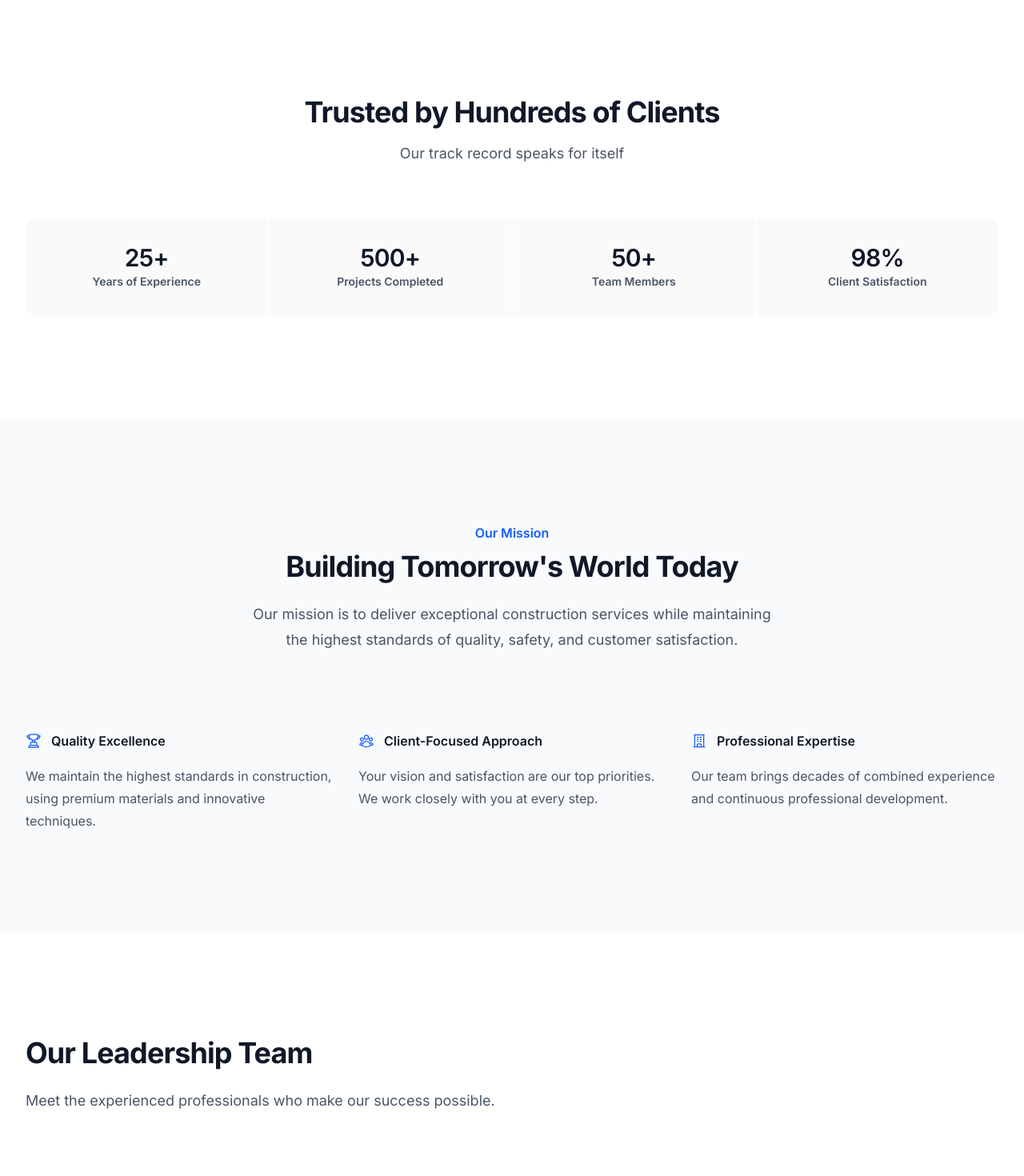
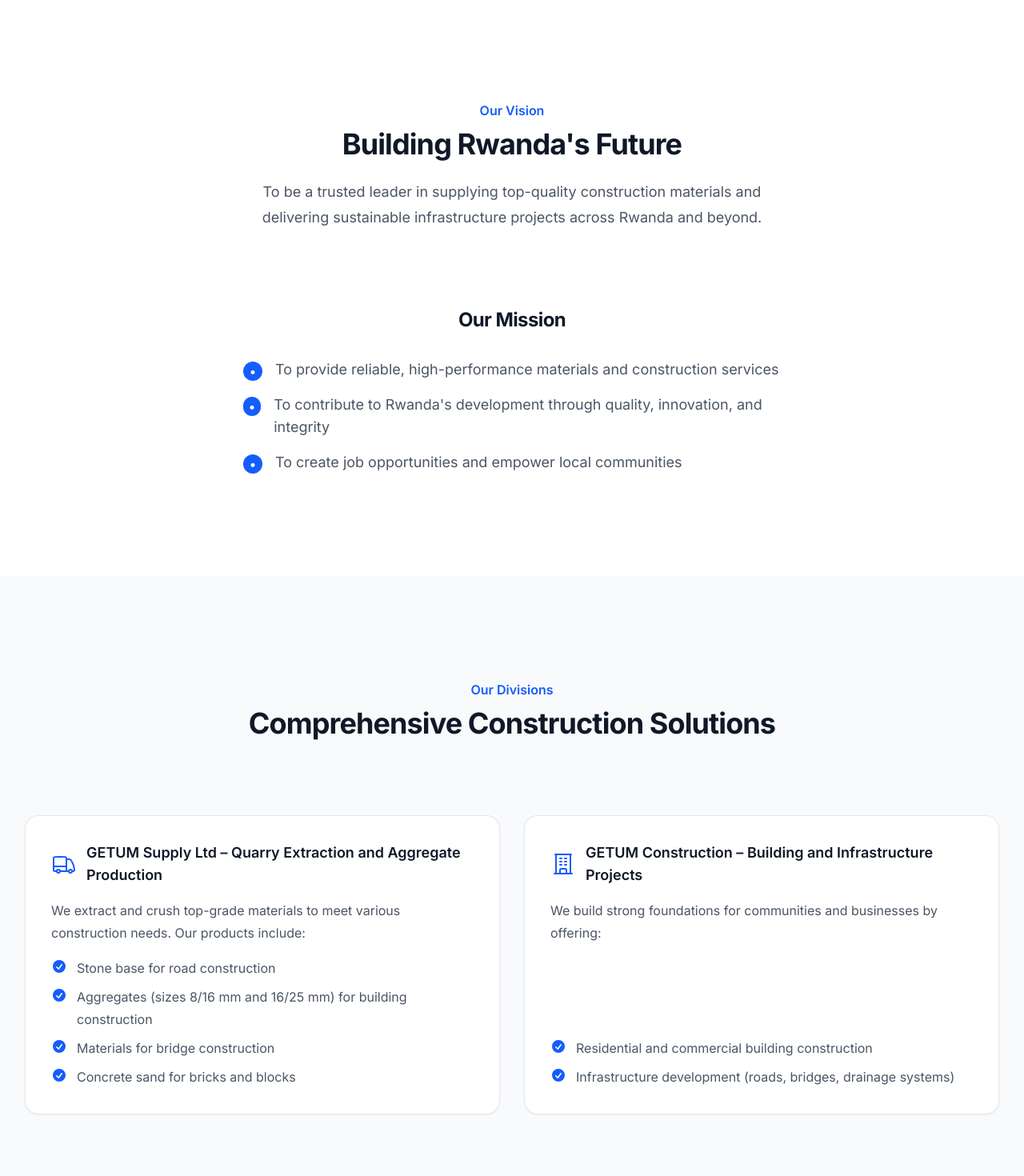
Before and after one commit to mig-Rwa/construction-getum, a Next.js app: page /about in a window 1280 px wide. Shown: the part 560-2030 px from the top of the page at 80% size. Built offline with nearby package versions, Linux system fonts and the light colour scheme.

Commit message:
Update About page with new content and improved layout

```diff
--- a/src/app/about/page.tsx
+++ b/src/app/about/page.tsx
@@ -1,31 +1,59 @@
 import Navbar from '../../components/Navbar';
 import Footer from '../../components/Footer';
-import { UserGroupIcon, TrophyIcon, BuildingOfficeIcon } from '@heroicons/react/24/outline';
+import { UserGroupIcon, TrophyIcon, BuildingOfficeIcon, TruckIcon, WrenchScrewdriverIcon, ClockIcon } from '@heroicons/react/24/outline';
 import Image from 'next/image';
 
 const stats = [
-  { name: 'Years of Experience', value: '25+' },
-  { name: 'Projects Completed', value: '500+' },
+  { name: 'Years of Experience', value: '10+' },
+  { name: 'Projects Completed', value: '100+' },
   { name: 'Team Members', value: '50+' },
   { name: 'Client Satisfaction', value: '98%' },
 ];
 
-const values = [
+const divisions = [
   {
-    name: 'Quality Excellence',
-    description: 'We maintain the highest standards in construction, using premium materials and innovative techniques.',
+    name: 'GETUM Supply Ltd – Quarry Extraction and Aggregate Production',
+    description: 'We extract and crush top-grade materials to meet various construction needs. Our products include:',
+    icon: TruckIcon,
+    products: [
+      'Stone base for road construction',
+      'Aggregates (sizes 8/16 mm and 16/25 mm) for building construction',
+      'Materials for bridge construction',
+      'Concrete sand for bricks and blocks'
+    ]
+  },
+  {
+    name: 'GETUM Construction – Building and Infrastructure Projects',
+    description: 'We build strong foundations for communities and businesses by offering:',
+    icon: BuildingOfficeIcon,
+    products: [
+      'Residential and commercial building construction',
+      'Infrastructure development (roads, bridges, drainage systems)'
+    ]
+  }
+];
+
+const whyChooseUs = [
+  {
+    name: 'High-quality Products',
+    description: 'High-quality and certified products that meet industry standards for strength and durability.',
     icon: TrophyIcon,
   },
   {
-    name: 'Client-Focused Approach',
-    description: 'Your vision and satisfaction are our top priorities. We work closely with you at every step.',
+    name: 'Expert Team',
+    description: 'Experienced and professional team combining technical expertise with commitment to quality.',
     icon: UserGroupIcon,
   },
   {
-    name: 'Professional Expertise',
-    description: 'Our team brings decades of combined experience and continuous professional development.',
-    icon: BuildingOfficeIcon,
+    name: 'Reliable Service',
+    description: 'On-time delivery and reliable service you can count on.',
+    icon: ClockIcon,
   },
+  {
+    name: 'Sustainable Growth',
+    description: 'Commitment to sustainability and community growth through our operations.',
+    icon: WrenchScrewdriverIcon,
+  }
 ];
 
 const team = [
@@ -58,31 +86,76 @@
       <div className="relative isolate overflow-hidden bg-gray-900 py-24 sm:py-32">
         <div className="mx-auto max-w-7xl px-6 lg:px-8">
           <div className="mx-auto max-w-2xl lg:mx-0">
-            <h2 className="text-4xl font-bold tracking-tight text-white sm:text-6xl">About Getum Construction</h2>
+            <h2 className="text-4xl font-bold tracking-tight text-white sm:text-6xl">About Us</h2>
             <p className="mt-6 text-lg leading-8 text-gray-300">
-              Building excellence since 1998. We&apos;ve grown from a small local contractor to one of the region&apos;s most trusted construction companies.
+              At GETUM Supplies and Construction, we are dedicated to delivering high-quality materials and exceptional construction services. With expertise in quarry extraction, aggregate production, and infrastructure development, we support Rwanda&apos;s growth through reliable and sustainable solutions.
             </p>
           </div>
         </div>
       </div>
 
-      {/* Stats Section */}
+      {/* Vision & Mission Section */}
       <div className="bg-white py-24 sm:py-32">
         <div className="mx-auto max-w-7xl px-6 lg:px-8">
-          <div className="mx-auto max-w-2xl lg:max-w-none">
-            <div className="text-center">
-              <h2 className="text-3xl font-bold tracking-tight text-gray-900 sm:text-4xl">
-                Trusted by Hundreds of Clients
-              </h2>
-              <p className="mt-4 text-lg leading-8 text-gray-600">
-                Our track record speaks for itself
-              </p>
-            </div>
-            <dl className="mt-16 grid grid-cols-1 gap-0.5 overflow-hidden rounded-2xl text-center sm:grid-cols-2 lg:grid-cols-4">
-              {stats.map((stat) => (
-                <div key={stat.name} className="flex flex-col bg-gray-400/5 p-8">
-                  <dt className="text-sm font-semibold leading-6 text-gray-600">{stat.name}</dt>
-                  <dd className="order-first text-3xl font-semibold tracking-tight text-gray-900">{stat.value}</dd>
+          <div className="mx-auto max-w-2xl lg:text-center">
+            <h2 className="text-base font-semibold leading-7 text-blue-600">Our Vision</h2>
+            <p className="mt-2 text-3xl font-bold tracking-tight text-gray-900 sm:text-4xl">
+              Building Rwanda&apos;s Future
+            </p>
+            <p className="mt-6 text-lg leading-8 text-gray-600">
+              To be a trusted leader in supplying top-quality construction materials and delivering sustainable infrastructure projects across Rwanda and beyond.
+            </p>
+          </div>
+          <div className="mx-auto mt-16 max-w-2xl sm:mt-20 lg:mt-24">
+            <h3 className="text-2xl font-bold tracking-tight text-gray-900 mb-8 text-center">Our Mission</h3>
+            <ul className="space-y-4">
+              <li className="flex items-start">
+                <span className="h-6 w-6 mt-1 flex items-center justify-center rounded-full bg-blue-600 text-white">•</span>
+                <span className="ml-4 text-lg text-gray-600">To provide reliable, high-performance materials and construction services</span>
+              </li>
+              <li className="flex items-start">
+                <span className="h-6 w-6 mt-1 flex items-center justify-center rounded-full bg-blue-600 text-white">•</span>
+                <span className="ml-4 text-lg text-gray-600">To contribute to Rwanda&apos;s development through quality, innovation, and integrity</span>
+              </li>
+              <li className="flex items-start">
+                <span className="h-6 w-6 mt-1 flex items-center justify-center rounded-full bg-blue-600 text-white">•</span>
+                <span className="ml-4 text-lg text-gray-600">To create job opportunities and empower local communities</span>
+              </li>
+            </ul>
+          </div>
+        </div>
+      </div>
+
+      {/* Divisions Section */}
+      <div className="bg-gray-50 py-24 sm:py-32">
+        <div className="mx-auto max-w-7xl px-6 lg:px-8">
+          <div className="mx-auto max-w-2xl lg:text-center">
+            <h2 className="text-base font-semibold leading-7 text-blue-600">Our Divisions</h2>
+            <p className="mt-2 text-3xl font-bold tracking-tight text-gray-900 sm:text-4xl">
+              Comprehensive Construction Solutions
+            </p>
+          </div>
+          <div className="mx-auto mt-16 max-w-2xl sm:mt-20 lg:mt-24 lg:max-w-none">
+            <dl className="grid max-w-xl grid-cols-1 gap-x-8 gap-y-16 lg:max-w-none lg:grid-cols-2">
+              {divisions.map((division) => (
+                <div key={division.name} className="flex flex-col bg-white rounded-2xl shadow-sm ring-1 ring-gray-200 p-8">
+                  <dt className="flex items-center gap-x-3 text-lg font-semibold leading-7 text-gray-900">
+                    <division.icon className="h-8 w-8 flex-none text-blue-600" aria-hidden="true" />
+                    {division.name}
+                  </dt>
+                  <dd className="mt-4 flex flex-auto flex-col text-base leading-7 text-gray-600">
+                    <p className="flex-auto">{division.description}</p>
+                    <ul className="mt-4 space-y-2">
+                      {division.products.map((product) => (
+                        <li key={product} className="flex gap-x-3">
+                          <svg className="h-6 w-5 flex-none text-blue-600" viewBox="0 0 20 20" fill="currentColor" aria-hidden="true">
+                            <path fillRule="evenodd" d="M10 18a8 8 0 100-16 8 8 0 000 16zm3.857-9.809a.75.75 0 00-1.214-.882l-3.483 4.79-1.88-1.88a.75.75 0 10-1.06 1.061l2.5 2.5a.75.75 0 001.137-.089l4-5.5z" clipRule="evenodd" />
+                          </svg>
+                          <span>{product}</span>
+                        </li>
+                      ))}
+                    </ul>
+                  </dd>
                 </div>
               ))}
             </dl>
@@ -90,21 +163,18 @@
         </div>
       </div>
 
-      {/* Mission & Values Section */}
-      <div className="bg-gray-50 py-24 sm:py-32">
+      {/* Why Choose Us Section */}
+      <div className="bg-white py-24 sm:py-32">
         <div className="mx-auto max-w-7xl px-6 lg:px-8">
           <div className="mx-auto max-w-2xl lg:text-center">
-            <h2 className="text-base font-semibold leading-7 text-blue-600">Our Mission</h2>
+            <h2 className="text-base font-semibold leading-7 text-blue-600">Why Choose GETUM?</h2>
             <p className="mt-2 text-3xl font-bold tracking-tight text-gray-900 sm:text-4xl">
-              Building Tomorrow&apos;s World Today
-            </p>
-            <p className="mt-6 text-lg leading-8 text-gray-600">
-              Our mission is to deliver exceptional construction services while maintaining the highest standards of quality, safety, and customer satisfaction.
+              Excellence in Every Aspect
             </p>
           </div>
           <div className="mx-auto mt-16 max-w-2xl sm:mt-20 lg:mt-24 lg:max-w-none">
-            <dl className="grid max-w-xl grid-cols-1 gap-x-8 gap-y-16 lg:max-w-none lg:grid-cols-3">
-              {values.map((value) => (
+            <dl className="grid max-w-xl grid-cols-1 gap-x-8 gap-y-16 lg:max-w-none lg:grid-cols-2">
+              {whyChooseUs.map((value) => (
                 <div key={value.name} className="flex flex-col">
                   <dt className="flex items-center gap-x-3 text-base font-semibold leading-7 text-gray-900">
                     <value.icon className="h-5 w-5 flex-none text-blue-600" aria-hidden="true" />
@@ -121,7 +191,7 @@
       </div>
 
       {/* Team Section */}
-      <div className="bg-white py-24 sm:py-32">
+      <div className="bg-gray-50 py-24 sm:py-32">
         <div className="mx-auto max-w-7xl px-6 lg:px-8">
           <div className="mx-auto max-w-2xl lg:mx-0">
             <h2 className="text-3xl font-bold tracking-tight text-gray-900 sm:text-4xl">Our Leadership Team</h2>
```
